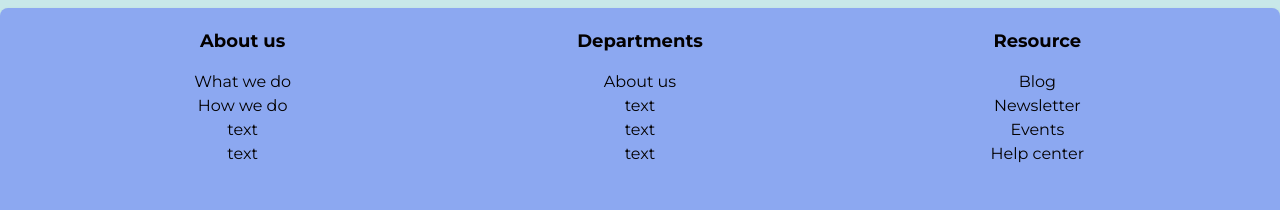
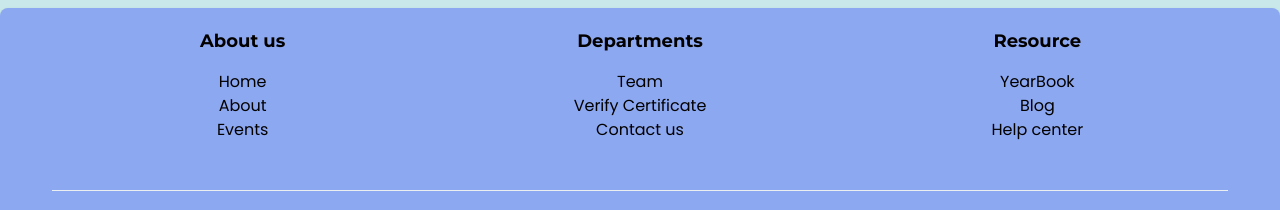
Before and after one commit to NSS-nitjsr-collab/Nss_nitjsr_website, a React (Create React App) app: page / in a window 1280 px wide. Shown: the part 1592-1802 px from the top of the page. Built offline with nearby package versions, Linux system fonts and the light colour scheme; a web font is replaced by a local one.

Commit message:
Footer LInks and contents updated.
Footer is completed for the website. Any new page can be easily edited by adding a comma and name with its reference url in Footer.jsx file.

```diff
--- a/package.json
+++ b/package.json
@@ -20,6 +20,7 @@
     "web-vitals": "^2.1.4"
   },
   "scripts": {
+    "dev": "react-scripts start",
     "start": "react-scripts start",
     "build": "react-scripts build",
     "test": "react-scripts test",
--- a/src/components/Footer.js
+++ b/src/components/Footer.jsx
@@ -1,18 +1,22 @@
 import { Typography } from "@material-tailwind/react";
 import "./Footer.css";
+import { NavLink } from "react-router-dom";
 
 const LINKS = [
   {
     title: "About us",
-    items: ["What we do", "How we do", "text", "text"],
+    items: ["Home", "About", "Events"],
+    urls: ["/", "/about", "/event"],
   },
   {
     title: "Departments",
-    items: ["About us", "text", "text", "text"],
+    items: ["Team", "Verify Certificate", "Contact us"],
+    urls: ["/team", "/verify", "/contact"],
   },
   {
     title: "Resource",
-    items: ["Blog", "Newsletter", "Events", "Help center"],
+    items: ["YearBook", "Blog", "Help center"],
+    urls: ["/yearbook", "/blog", "/contact"],
   },
 ];
 
@@ -23,13 +27,15 @@ export default function Footer() {
     <footer className="relative w-full mt-7 footer">
       <div className="mx-auto w-full max-w-7xl px-8">
         <div className="grid md:grid-cols-3 gap-4">
-          {LINKS.map(({ title, items }) => (
+          {LINKS.map(({ title, items, urls }) => (
             <div key={title}>
               <div className="footer-title">{title}</div>
               <ul>
-                {items.map((link) => (
-                  <li className="footer-content" key={link}>
-                    {link}
+                {items.map((item, url) => (
+                  <li className="footer-content" key={item}>
+                    <NavLink to={urls[url]} className="nav-link ">
+                      {item}
+                    </NavLink>
                   </li>
                 ))}
               </ul>
@@ -39,8 +45,7 @@ export default function Footer() {
 
         <div className="mt-12 flex w-full flex-col items-center justify-center border-t border-blue-gray-50 py-4 md:flex-row md:justify-between">
           <div className="footer-bottom">
-            &copy; {currentYear}{" "}
-            <a href="https://material-tailwind.com/">NSS NIT Jamshedpur</a> |
+            &copy; {currentYear} <NavLink to="/">NSS NIT Jamshedpur</NavLink> |
             All Rights Reserved.
           </div>
           <div className="flex gap-4 text-blue-gray-900 sm:justify-center">
```
Also changed, not shown: src/components/Header.jsx (renamed from src/components/Header.js).
